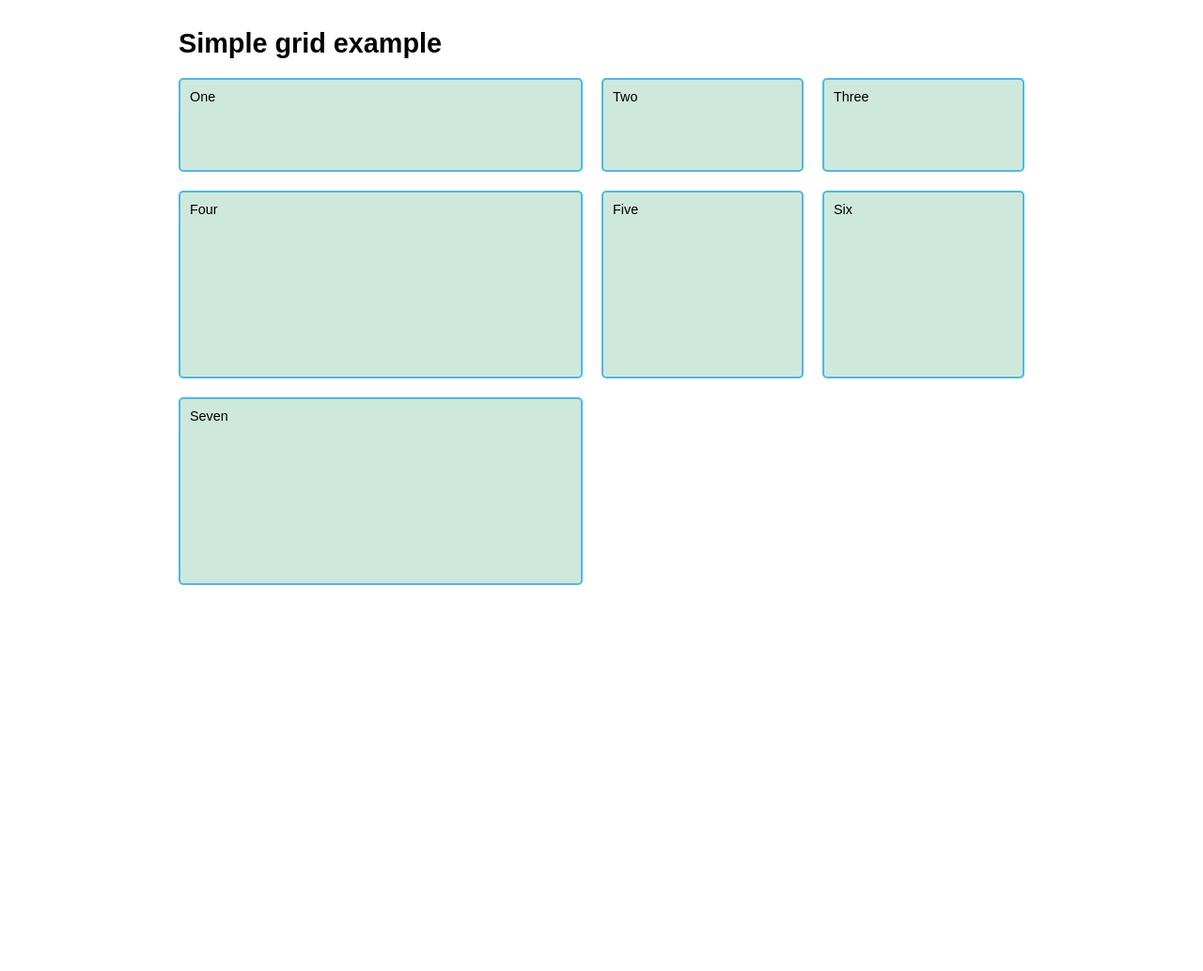
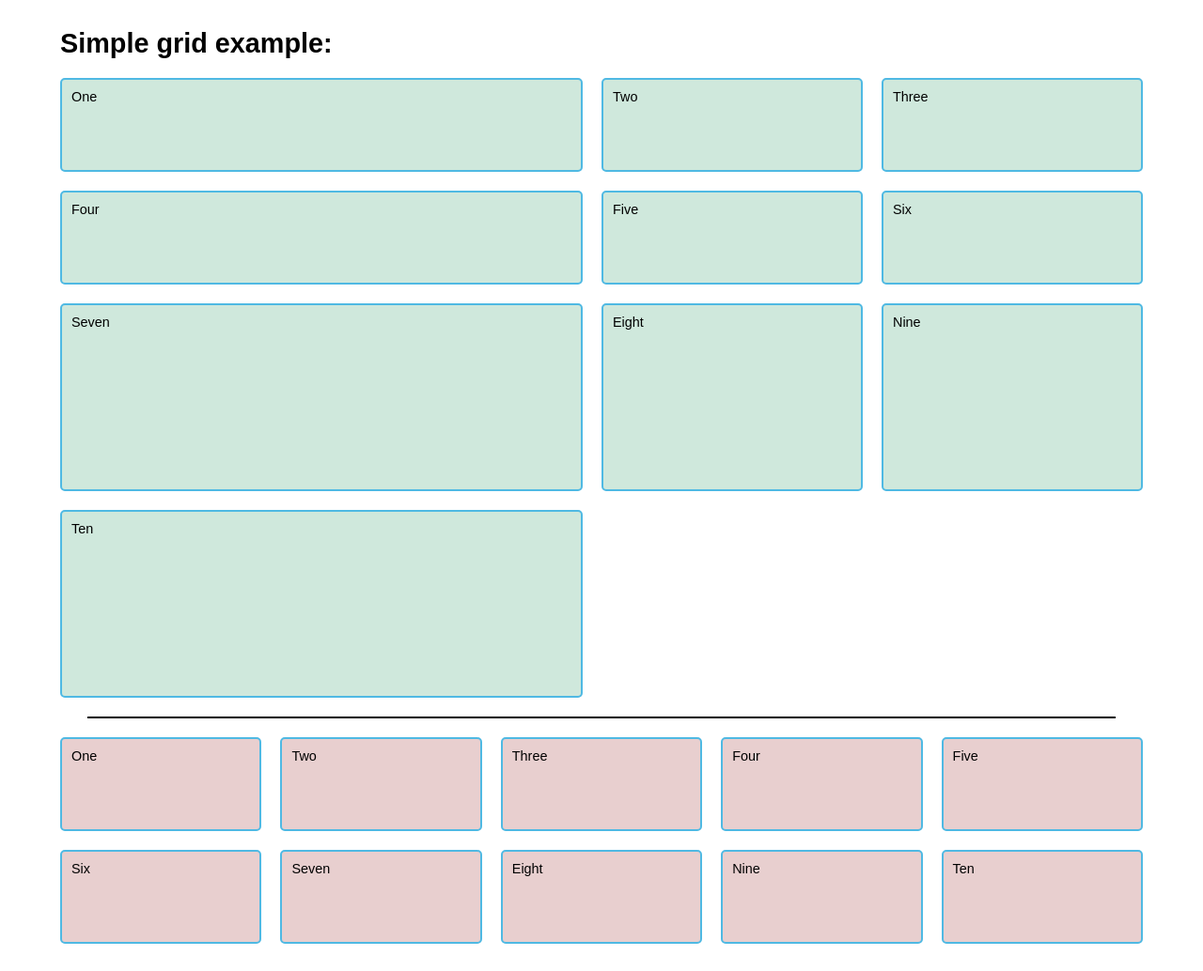
Before and after one commit to brendanbdev/learning-web-dev, a website: page grid/0-starting-point.html in a window 1280 px wide. Shown: the whole page at 94% size. Before the commit the page ends 800 px from the top, so only its background shows below. Drawn offline with Linux system fonts and the light colour scheme.

Commit message:
Downloaded 8-placement-starting-point.html and will now start "CSS-Styling the web/CSS layout/Grids/Line-based placement"

```diff
--- a/grid/0-starting-point.html
+++ b/grid/0-starting-point.html
@@ -8,7 +8,6 @@
     <style>
         body {
             width: 90%;
-            max-width: 900px;
             margin: 2em auto;
             font: .9em/1.2 Arial, Helvetica, sans-serif;
         }
@@ -20,23 +19,46 @@
             border: 2px solid rgb(79, 185, 227);
         }
 
+        .containerTwo>div {
+            border-radius: 5px;
+            padding: 10px;
+            background-color: rgb(232, 207, 207);
+            border: 2px solid rgb(79, 185, 227);
+        }
+
         .container {
+            margin: 20px 0;
             display: grid;
-            /*
-            fr stands for fraction
-
-            repeat(2, 1fr) = 1fr 1fr
-            */
+            /* (fr stands for fraction) "repeat(2, 1fr)" = "1fr 1fr" */
             grid-template-columns: 2fr repeat(2, 1fr);
-            grid-template-rows: 100px;
+            /* Explicitly generating two rows each 100px tall. */
+            grid-template-rows: 100px 100px;
+            /* Subsequent implicitly generated rows will be min 200px tall. */
             grid-auto-rows: minmax(200px, auto);
             gap: 20px;
+        }
+
+        .containerTwo {
+            margin: 20px 0;
+            display: grid;
+            /* A repeated amount of columns min 200px wide each taking up an equal fraction of the
+            entire width of the container. */
+            grid-template-columns: repeat(auto-fit, minmax(200px, 1fr));
+            grid-auto-rows: minmax(100px, auto);
+            gap: 20px;
+        }
+
+        .line {
+            width: 95%;
+            height: 2px;
+            background-color: #000000;
+            margin: 20px auto;
         }
     </style>
 </head>
 
 <body>
-    <h1>Simple grid example</h1>
+    <h1>Simple grid example:</h1>
 
     <div class="container">
         <div>One</div>
@@ -46,6 +68,24 @@
         <div>Five</div>
         <div>Six</div>
         <div>Seven</div>
+        <div>Eight</div>
+        <div>Nine</div>
+        <div>Ten</div>
+    </div>
+
+    <div class="line"></div>
+
+    <div class="containerTwo">
+        <div>One</div>
+        <div>Two</div>
+        <div>Three</div>
+        <div>Four</div>
+        <div>Five</div>
+        <div>Six</div>
+        <div>Seven</div>
+        <div>Eight</div>
+        <div>Nine</div>
+        <div>Ten</div>
     </div>
 
 </body>
```
Also changed, not shown: grid/8-placement-starting-point.html (added, +74 -0 lines).
